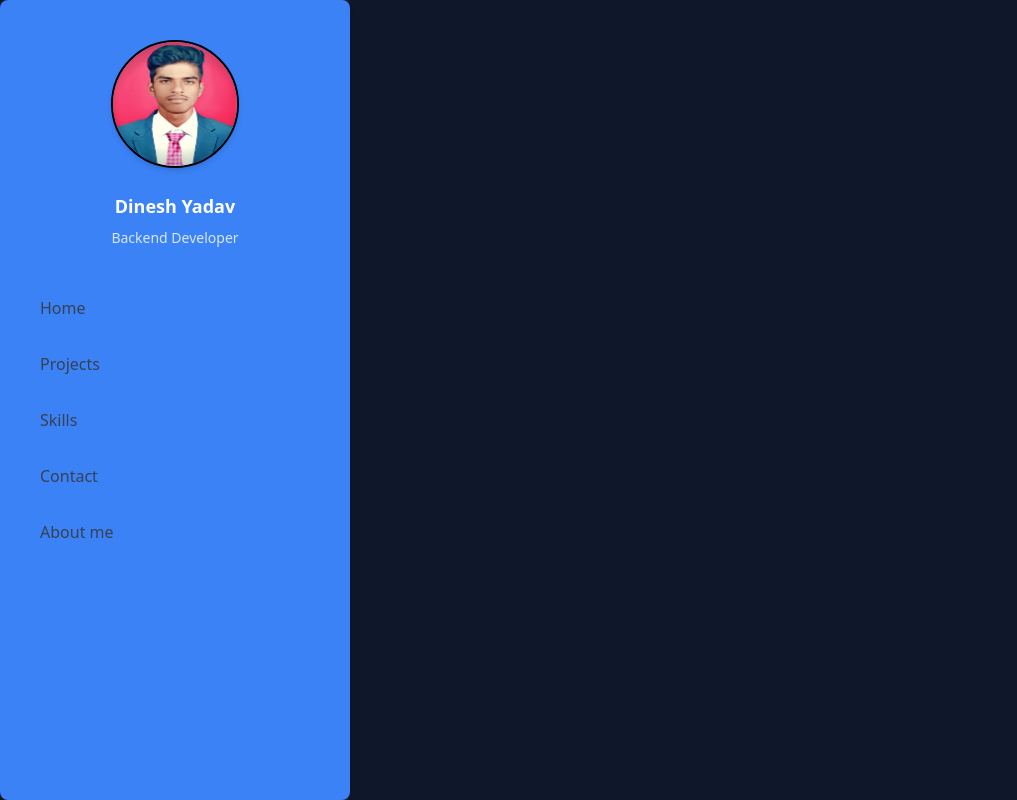
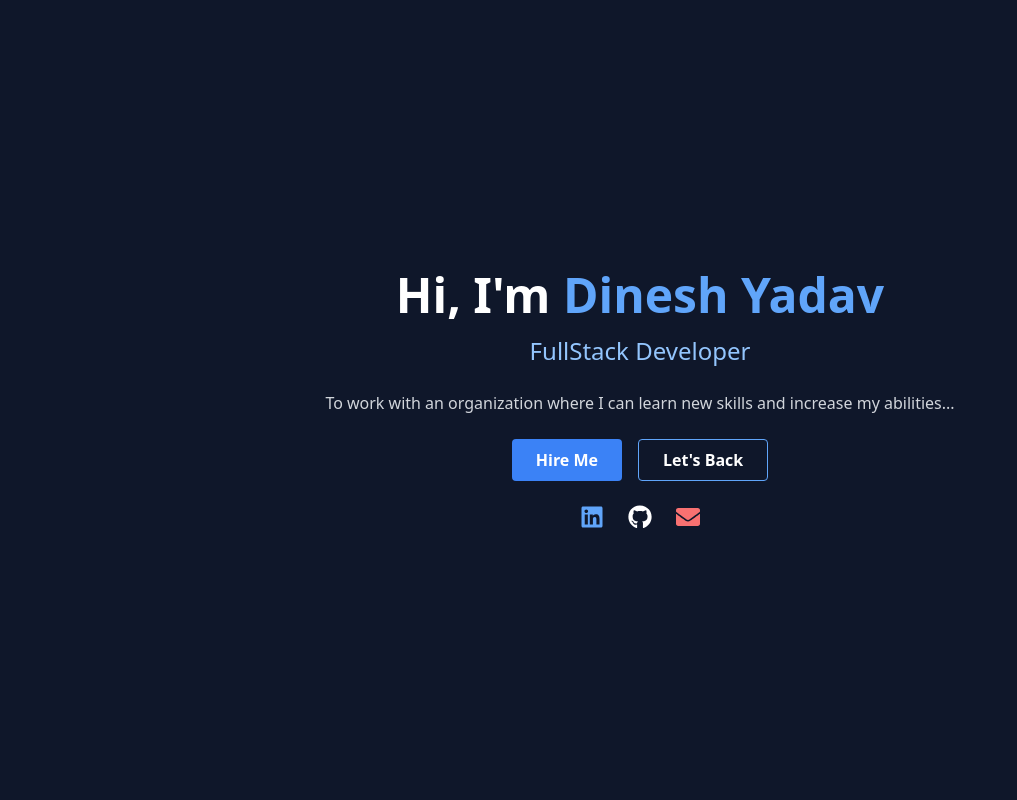
Before and after one commit to DiYadav/Portfolio, a React (Vite) app in the folder frontend/: page /AboutMe in a window 1280 px wide. Shown: the whole page, without its empty margins (0-1017 px from the left). Built offline with nearby package versions, Linux system fonts and the light colour scheme.

Commit message:
Add login UI & Changes in AboutMe

```diff
--- a/frontend/package.json
+++ b/frontend/package.json
@@ -13,6 +13,7 @@
     "lucide-react": "^0.511.0",
     "react": "^19.1.0",
     "react-dom": "^19.1.0",
+    "react-icons": "^5.5.0",
     "react-router-dom": "^7.6.0",
     "tailwind-scrollbar-hide": "^2.0.0"
   },
--- a/frontend/src/App.jsx
+++ b/frontend/src/App.jsx
@@ -1,6 +1,6 @@
 import { useState } from 'react'
 import {BrowserRouter as Router,Routes,Route, useLocation} from 'react-router-dom'
-// import Mainlayout from './Pages/Mainlayout'
+import AboutMe from './Pages/AboutMe'
 import Home from './Pages/Home'
 import Startpage from './Pages/Startpage'
 import Sidebar from './components/Sidebar'
@@ -14,14 +14,14 @@ import Skill from './components/Skill'
 function Appcontent(){
   const location= useLocation()
 
-  const hideSidebar=location.pathname==="/";
+  const hideSidebar=location.pathname==="/" || location.pathname==="/AboutMe";
 
     return(
       <div flex-1 w-full>
         {!hideSidebar && <Sidebar/>}
         <Routes>
+
           <Route path="/" element={<Startpage/>}/>
-          {/* <Route path="/main" element={<Mainlayout/>}/> */}
           <Route path="/Home" element={<Home/>}/>
           <Route path="/Skills" element={<Skills/>}/>
           <Route path="/Contact" element={<Contact/>}/>
@@ -29,6 +29,7 @@ function Appcontent(){
           <Route path="/Experience" element={<Experience/>}/>
           <Route path="/Proj" element={<Proj/>}/>
           <Route path="/Skill" element={<Skill/>}/>
+           <Route path="/AboutMe" element={<AboutMe/>}/>
         </Routes>
       </div>
     );
@@ -36,6 +37,8 @@ function Appcontent(){
 
 
 function App() {
+
+
   return (
     <div className='w-full h-screen bg-slate-900'>
       <Router>
--- a/frontend/src/components/Card.jsx
+++ b/frontend/src/components/Card.jsx
@@ -44,7 +44,7 @@ const Education = () => {
 
   return (
     <div className="text-white mt-1 ">
-      <div className="bg-[#0f172a] flex w-[900px] p-6 overflow-y-auto scrollbar-hide pr-2 max-w-6xl flex-col md:flex-row gap-6">
+      <div className="bg-slate-900 flex w-[900px] h-[600px] p-6  max-w-6xl flex-col md:flex-row gap-6">
 
         {/* Left: Form */}
         <div className="md:w-1/2 space-y-4">
@@ -79,7 +79,7 @@ const Education = () => {
         </div>
 
         {/* Right: Timeline */}
-        <div className="md:w-1/2 relative pl-6 h-[400px] ">
+        <div className="md:w-1/2 relative overflow-y-auto scrollbar-hide pr-2 pl-6 h-[560px] ">
           <h2 className="text-xl font-bold mb-4">Education Timeline</h2>
           <div className="absolute left-3 top-10 bottom-0 w-1 bg-cyan-400 rounded-full"></div>
           {educationList.map((edu, index) => (
--- a/frontend/src/components/Experience.jsx
+++ b/frontend/src/components/Experience.jsx
@@ -86,7 +86,7 @@ const Experience = () => {
         {/* Right: Experience List */}
         <div>
           <h2 className="text-xl font-bold mb-4 text-center">Experience</h2>
-          <div className="relative pl-6">
+          <div className="relative pl-6 h-[480px] overflow-y-auto scrollbar-hide pr-2">
             <div className="absolute left-3 top-0 bottom-0 w-1 bg-cyan-400 rounded-full"></div>
             {experiences.map((exp, index) => (
               <div key={index} className="mb-6 flex items-start group">
--- a/frontend/src/components/Proj.jsx
+++ b/frontend/src/components/Proj.jsx
@@ -34,7 +34,7 @@ const Proj = () => {
   };
 
   return (
-    <div className="text-white flex w-[900px] mt-10 px-4">
+    <div className="text-white flex w-[900px] mt-7 px-4">
       <div className="bg-[#0f172a] p-6 rounded-md w-full max-w-6xl grid grid-cols-1 md:grid-cols-2 gap-6">
 
         {/* Left: Add Project Form */}
--- a/frontend/src/components/Sidebar.jsx
+++ b/frontend/src/components/Sidebar.jsx
@@ -1,4 +1,3 @@
-import React from 'react'
 import { Link ,useLocation} from 'react-router-dom';
 
 
@@ -11,7 +10,7 @@ const Sidebar = () => {
     { name: 'Projects', path: '/Projects' },
     { name: 'Skills', path: '/Skills' },
     { name: 'Contact', path: '/Contact' },
-    {name:'About me', path:'/'},
+    { name:'About me', path:'/AboutMe'},
   ];
 
   // Function to apply active class to the current route
@@ -20,14 +19,14 @@ const Sidebar = () => {
   };
 
   return (
-    <div className="relative h-screen w-[350px] bg-blue-500 text-white flex flex-col items-center py-10 rounded-lg shadow-lg">
+    <div className="relative h-screen w-[350px] bg-cyan-300 text-white flex flex-col items-center py-10 rounded-lg shadow-lg">
       <img
         src="/dinesh.jpg"
         alt="Profile"
         className="w-32 h-32 rounded-full  border-2 border-black shadow-md"
       />
-      <h2 className="mt-6 text-lg font-semibold">Dinesh Yadav</h2>
-      <p className="mt-2 text-sm  text-white/80">Backend Developer</p>
+      <h1 className="mt-6 text-lg text-black font-serif">Dinesh Yadav</h1>
+      <h2 className="mt-2 text-sm  text-black font-serif">Backend Developer</h2>
 
       <nav className="mt-10 w-full items-center px-6 space-y-4">
               {navLinks.map((link) => (
--- a/frontend/src/components/Skill.jsx
+++ b/frontend/src/components/Skill.jsx
@@ -1,6 +1,6 @@
 import React, { useState } from 'react';
 
-const Skills = () => {
+const Skill = () => {
   const [skills, setSkills] = useState([
     { id: 1, name: 'HTML', level: 90 },
     { id: 2, name: 'CSS', level: 80 },
@@ -93,4 +93,4 @@ const Skills = () => {
   );
 };
 
-export default Skills;
+export default Skill;
--- /dev/null
+++ b/frontend/src/pages/AboutMe.jsx
@@ -0,0 +1,86 @@
+import { FaLinkedin, FaGithub, FaEnvelope } from "react-icons/fa";
+import { useNavigate } from "react-router-dom";
+
+function AboutMe() {
+  const navigate = useNavigate();
+
+  return (
+    <div className="w-screen h-screen overflow-x-auto flex snap-x snap-mandatory scroll-smooth">
+      {/* Hero Section */}
+<section className="min-w-full h-screen bg-[#0f172a] text-white flex flex-col items-center justify-center px-6 md:px-16 py-10 snap-center">
+  <h1 className="text-4xl md:text-5xl font-bold mb-4">
+    Hi, I'm <span className="text-blue-400">Dinesh Yadav</span>
+  </h1>
+  <p className="text-xl md:text-2xl text-blue-300 mb-6">FullStack Developer</p>
+  <p className="text-gray-300 max-w-2xl text-center mb-6">
+    To work with an organization where I can learn new skills and increase my abilities...
+  </p>
+
+  <div className="flex justify-center gap-4 flex-wrap mb-6">
+    <button className="bg-blue-500 hover:bg-blue-600 px-6 py-2 rounded font-semibold">
+      Hire Me
+    </button>
+    <button
+      onClick={() => navigate("/")}
+      className="border border-blue-400 hover:bg-blue-600 px-6 py-2 rounded font-semibold"
+    >
+      Let's Back
+    </button>
+  </div>
+
+  {/* Social Icons */}
+  <div className="flex gap-6 text-2xl">
+    <a
+      href="https://www.linkedin.com/in/dinesh-yadav-b559852b5"
+      target="_blank"
+      rel="noopener noreferrer"
+      className="text-blue-400 hover:text-blue-600"
+    >
+      <FaLinkedin />
+    </a>
+    <a
+      href="https://github.com/DiYadav"
+      target="_blank"
+      rel="noopener noreferrer"
+      className="text-white hover:text-gray-400"
+    >
+      <FaGithub />
+    </a>
+    <a
+      href="#"
+      className="text-red-400 hover:text-red-600"
+    >
+      <FaEnvelope />
+    </a>
+  </div>
+</section>
+
+
+      {/* About Section */}
+      <section className="min-w-full h-screen bg-[#1e293b] text-white flex flex-col items-center justify-center px-6 snap-center">
+        <h2 className="text-3xl font-bold mb-4">About <span className="text-blue-400">Me</span></h2>
+        <img src="/di.jpg" alt="Profile" className="w-28 h-28 mx-auto rounded-full mb-4 border-2 border-blue-400" />
+        <p className="text-xl mb-4 font-semibold text-blue-300">FullStack Developer</p>
+        <p className="text-gray-300 max-w-3xl text-center">
+          I'm a Full Stack Developer skilled in React, Node.js, Django, and MySQL...
+        </p>
+      </section>
+
+      {/* Contact Section */}
+      <section className="min-w-full h-screen bg-[#0f172a] text-white flex flex-col items-center justify-center px-6 snap-center">
+        <h3 className="text-3xl font-bold mb-6">Contact <span className="text-blue-400">Me!</span></h3>
+        <form className="max-w-3xl w-full grid grid-cols-1 md:grid-cols-2 gap-4 text-black">
+          <input type="text" placeholder="Full Name" className="p-3 rounded" />
+          <input type="email" placeholder="Email Address" className="p-3 rounded" />
+          <input type="text" placeholder="Mobile Number" className="p-3 rounded" />
+          <input type="text" placeholder="Email Subject" className="p-3 rounded" />
+          <textarea placeholder="Your Message" className="p-3 rounded col-span-1 md:col-span-2 h-32"></textarea>
+          <button className="col-span-1 md:col-span-2 bg-blue-500 hover:bg-blue-600 text-white py-3 rounded font-semibold">Submit</button>
+        </form>
+        <footer className="text-center text-sm text-gray-500 mt-8">© 2025 by Dinesh Yadav. All rights reserved.</footer>
+      </section>
+    </div>
+  );
+}
+
+export default AboutMe;
--- a/frontend/src/pages/Projects.jsx
+++ b/frontend/src/pages/Projects.jsx
@@ -14,7 +14,7 @@ function Projects() {
   const [activeTab, setActiveTab] = useState(0);
 
   return (
-    <div className="absolute top-10 left-[500px] w-full max-w-md mx-auto mt-10">
+    <div className="absolute top-8 left-[500px] w-full max-w-md mx-auto mt-10">
       <div className="flex justify-around  border-gray-300">
         {tabs.map((tab) => (
           <button
--- a/frontend/src/pages/Startpage.jsx
+++ b/frontend/src/pages/Startpage.jsx
@@ -1,59 +1,63 @@
-import React from "react";
 import { useNavigate } from "react-router-dom";
+import React, { useState } from "react";
 
 function Startpage() {
+  const navigate=useNavigate();
+  const [showLogin, setShowLogin] = useState(false);
+  const [showRegister, setShowRegister] = useState(false);
 
-  const navigate=useNavigate();
+  const closeModal = () => {
+    setShowLogin(false);
+    setShowRegister(false);
+  };
 
   return (
-    <div className="w-full min-h-screen bg-black text-white font-sans">
-      <section className="relative w-full min-h-[550px] bg-black-600 flex items-center justify-center">
-        {/* Home Button at top-right */}
-        <button
-        onClick={()=>navigate("/")}
-        className="absolute top-10 right-40 bg-black-500 text-white px-4 py-2 rounded hover:bg-red-700 transition">
-          Me
-        </button>
-        <button
-        onClick={()=>navigate("/Contact")}
-        className="absolute top-10 right-10 bg-black-500 text-white px-4 py-2 rounded hover:bg-red-700 transition">
-          Contact
-        </button>
-        <button onClick={()=>navigate("/Home")}
-         className="absolute top-10 right-60 bg-black-500 text-white px-4 py-2 rounded hover:bg-red-700 transition">
-          Home
-        </button>
-        {/* Main Content */}
-        <div className="max-w-7xl w-full min-h-screen px-6 flex flex-col md:flex-row items-center gap-10">
-          {/* Left Side */}
+    <div className="w-full min-h-screen bg-black text-white font-sans relative">
+      {/* Header Buttons */}
+      <button
+        onClick={() => setShowLogin(true)}
+        className="absolute top-10 right-40 bg-black text-white px-4 py-2 rounded hover:bg-red-700 transition"
+      >
+        Login
+      </button>
+      <button
+        onClick={() => setShowRegister(true)}
+        className="absolute top-10 right-10 bg-black text-white px-4 py-2 rounded hover:bg-red-700 transition"
+      >
+        Register
+      </button>
+
+      {/* Content */}
+      <section className="flex items-center justify-center min-h-[550px] px-6">
+        <div className="max-w-7xl w-full flex flex-col md:flex-row items-center gap-10">
+          {/* Left */}
           <div className="flex-1">
             <h3 className="text-red-200 uppercase text-sm mb-2">I am</h3>
             <h1 className="text-5xl md:text-6xl font-bold mb-4">Dinesh Yadav</h1>
             <h2 className="text-red-200 text-xl mb-6">Full Stack Developer</h2>
             <p className="text-gray-200 mb-6 max-w-md">
-              I'm a Full Stack Developer skilled in building dynamic web applications using React, Node.js, Django, and MySQL.
-              I create responsive frontends and robust backends, ensuring smooth end-to-end performance.
-              Passionate about learning and delivering clean, scalable code in collaborative environments.
+              I'm a Full Stack Developer skilled in building dynamic web applications using React, Node.js, Django, and MySQL...
             </p>
-            <button className="border border-white text-white px-6 py-2 hover:bg-white hover:text-pink-600 transition">
+            <button
+            onClick={()=>navigate("/AboutMe")}
+              className="border border-white text-white px-6 py-2 hover:bg-white hover:text-pink-600 transition"
+            >
               About Me
             </button>
           </div>
 
-          {/* Right Side */}
+          {/* Right */}
           <div className="flex-1 flex justify-center">
             <img
-              src="/dk.jpg" // Replace with actual path
+              src="/dk.jpg"
               alt="Profile"
               className="w-[500px] mt-10 mb-20 ml-10 h-auto rounded shadow-[0_0_30px_rgba(0,0,0,0.2)]"
             />
           </div>
         </div>
-
-        {/* Bottom Stats */}
         <div className="absolute bottom-10 left-1/2 transform -translate-x-1/2 flex gap-10 text-center">
           <div>
-            <p className="text-red-200 text-xl font-bold">0</p>
+             <p className="text-red-200 text-xl font-bold">0</p>
             <p className="text-sm text-gray-100">Years Experience</p>
           </div>
           <div>
@@ -66,8 +70,98 @@ function Startpage() {
           </div>
         </div>
       </section>
+
+      {/* Modal Popup */}
+      {(showLogin || showRegister) && (
+        <div className="fixed inset-0 z-50 flex items-center justify-center bg-black bg-opacity-70">
+          <div className="bg-[#0f0f0f] rounded-xl p-6 w-[90%] max-w-md relative">
+            <button
+              onClick={closeModal}
+              className="absolute top-2 right-3 text-white text-xl"
+            >
+              ×
+            </button>
+
+            <h2 className="text-white text-2xl font-semibold mb-6 text-center">
+              {showLogin ? "Login" : "Register"}
+            </h2>
+
+            <form className="space-y-4">
+              <input
+                type="text"
+                placeholder="Username"
+                className="w-full px-4 py-2 bg-black border border-gray-600 rounded text-white"
+              />
+              <input
+                type="password"
+                placeholder="Password"
+                className="w-full px-4 py-2 bg-black border border-gray-600 rounded text-white"
+              />
+
+              {showRegister && (
+                <input
+                  type="email"
+                  placeholder="Email"
+                  className="w-full px-4 py-2 bg-black border border-gray-600 rounded text-white"
+                />
+              )}
+
+              <div className="flex justify-between items-center text-sm text-gray-400">
+                <label>
+                  <input type="checkbox" className="mr-2" /> Remember me
+                </label>
+                {showLogin && <a href="#" className="hover:underline">Forgot password?</a>}
+              </div>
+
+              <button className="w-full py-2 bg-gradient-to-r from-purple-500 to-pink-500 rounded text-white hover:from-pink-600 hover:to-purple-600 transition">
+                {showLogin ? "Login" : "Register"}
+              </button>
+
+              <div className="flex justify-center gap-4 mt-4">
+                <button className="text-2xl"><img src="https://img.icons8.com/color/48/google-logo.png" alt="G" width={24} /></button>
+                <button className="text-2xl"><img src="https://img.icons8.com/color/48/facebook-new.png" alt="F" width={24} /></button>
+                <button className="text-2xl"><img src="https://img.icons8.com/material-rounded/48/github.png" alt="GH" width={24} /></button>
+              </div>
+            </form>
+
+            <div className="text-center text-gray-400 text-sm mt-6">
+              {showLogin ? "Don't have an account? " : "Already have an account? "}
+              <button
+                onClick={() => {
+                  setShowLogin(!showLogin);
+                  setShowRegister(!showRegister);
+                }}
+                className="text-pink-500 hover:underline"
+              >
+                {showLogin ? "Register" : "Login"}
+              </button>
+            </div>
+          </div>
+        </div>
+      )}
     </div>
   );
 }
 
 export default Startpage;
+
+
+
+
+
+
+
+<div className="absolute bottom-10 left-1/2 transform -translate-x-1/2 flex gap-10 text-center">
+           <div>
+             <p className="text-red-200 text-xl font-bold">0</p>
+            <p className="text-sm text-gray-100">Years Experience</p>
+          </div>
+           <div>
+            <p className="text-red-200 text-xl font-bold">2</p>
+            <p className="text-sm text-gray-100">Projects</p>
+</div>
+<div>
+        <p className="text-red-200 text-xl font-bold">0</p>
+            <p className="text-sm text-gray-100">Clients</p>
+          </div>
+        </div>
```
Also changed, not shown: frontend/src/pages/Mainlayout.jsx (deleted, +0 -18 lines), frontend/src/pages/Skills.jsx (+4 -4 lines), frontend/public/ai.jpg (deleted), 1 other file (tests, documents, lock files or other folders).
